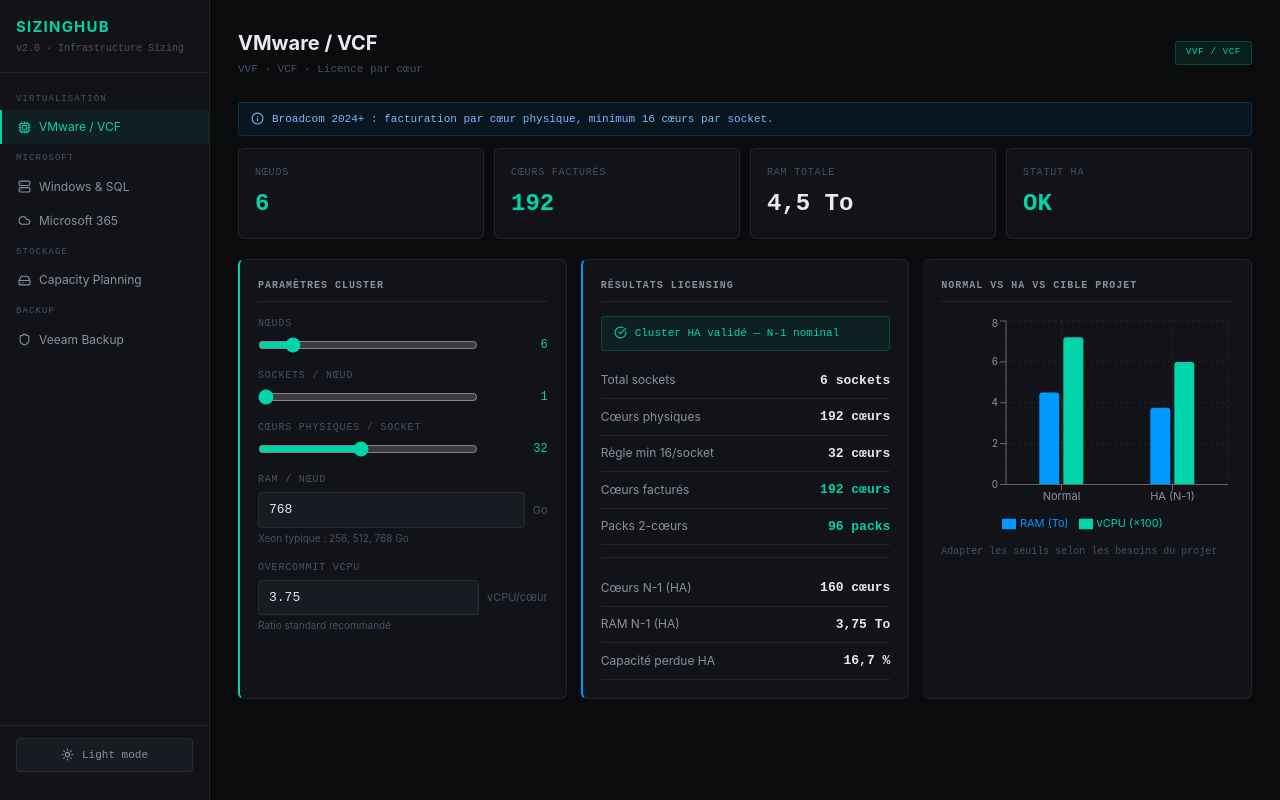
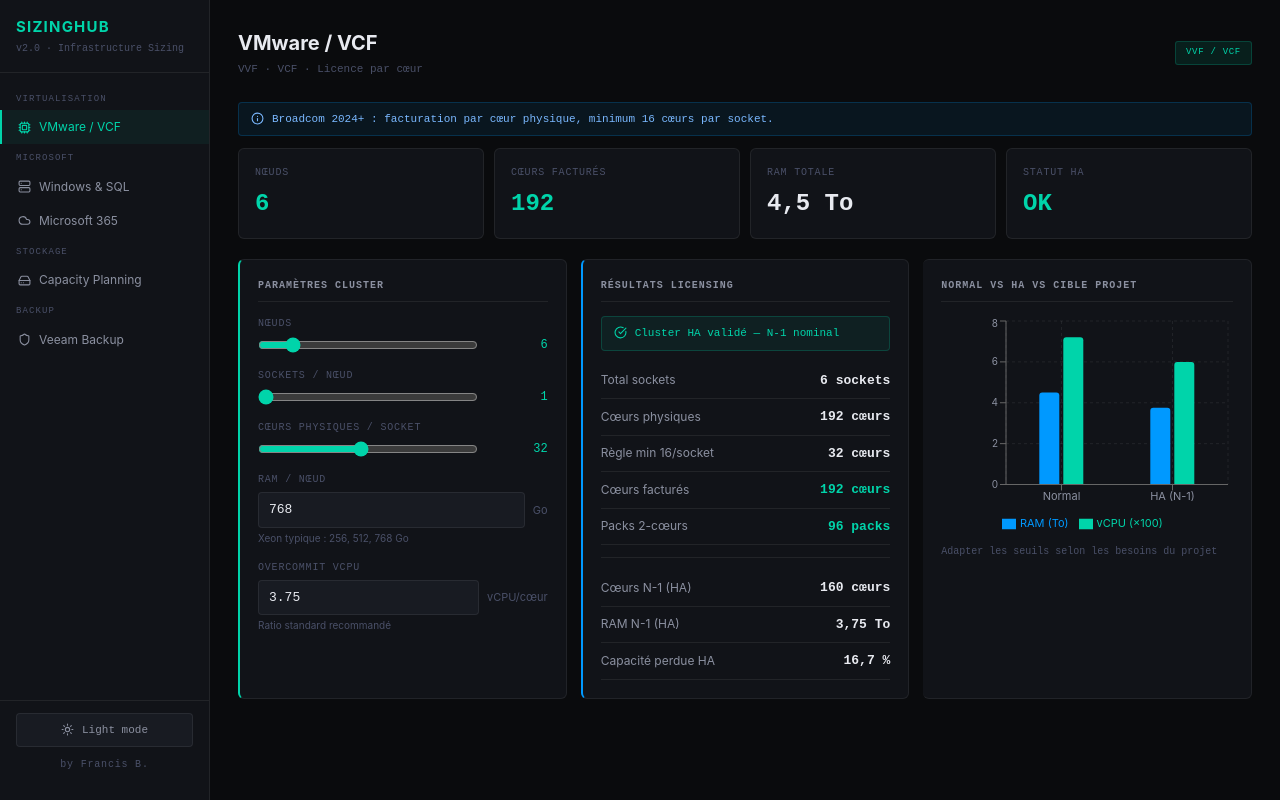
Before and after one commit to darknrall89/SizingHUB, a React (Vite) app: page / in a window 1280 px wide. Built offline with nearby package versions, Linux system fonts and the light colour scheme.

Commit message:
fix: remove duplicate fmt + author name

```diff
--- a/src/SizingHub.jsx
+++ b/src/SizingHub.jsx
@@ -524,7 +524,7 @@
         ))}
       </div>
 
-      <div style={{display:"grid",gridTemplateColumns:"1fr 1fr",gap:14}}>
+      <div style={{display:"grid",gridTemplateColumns:"1fr 380px",gap:14}}>
         {/* Colonne gauche — config chassis */}
         <div>
           {chassisList.map((chassis, ci) => {
@@ -806,6 +806,7 @@
           <button onClick={()=>setDark(d=>!d)} style={{width:"100%",display:"flex",alignItems:"center",justifyContent:"center",gap:8,padding:"8px 0",borderRadius:4,cursor:"pointer",fontSize:11,background:th.bg2,border:`1px solid ${th.border}`,color:th.t2,fontFamily:"monospace",transition:"all 0.2s"}}>
             {dark?<><Sun size={13}/>Light mode</>:<><Moon size={13}/>Dark mode</>}
           </button>
+          <div style={{textAlign:"center",fontSize:10,color:th.t3,fontFamily:"monospace",marginTop:10,letterSpacing:"0.08em"}}>by Francis B.</div>
         </div>
       </div>
       {/* Main */}
```
